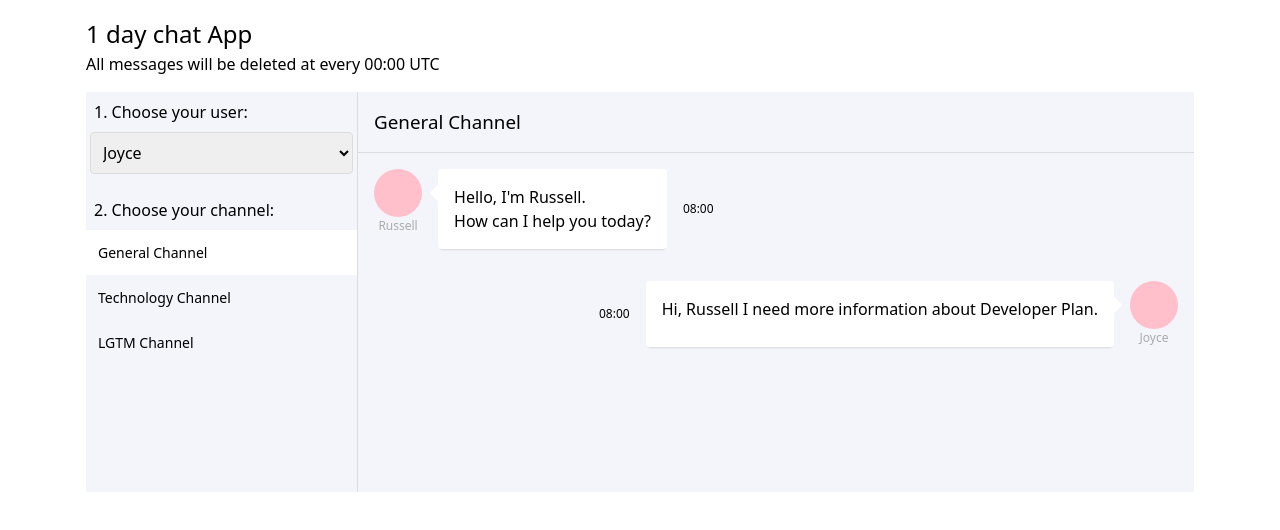
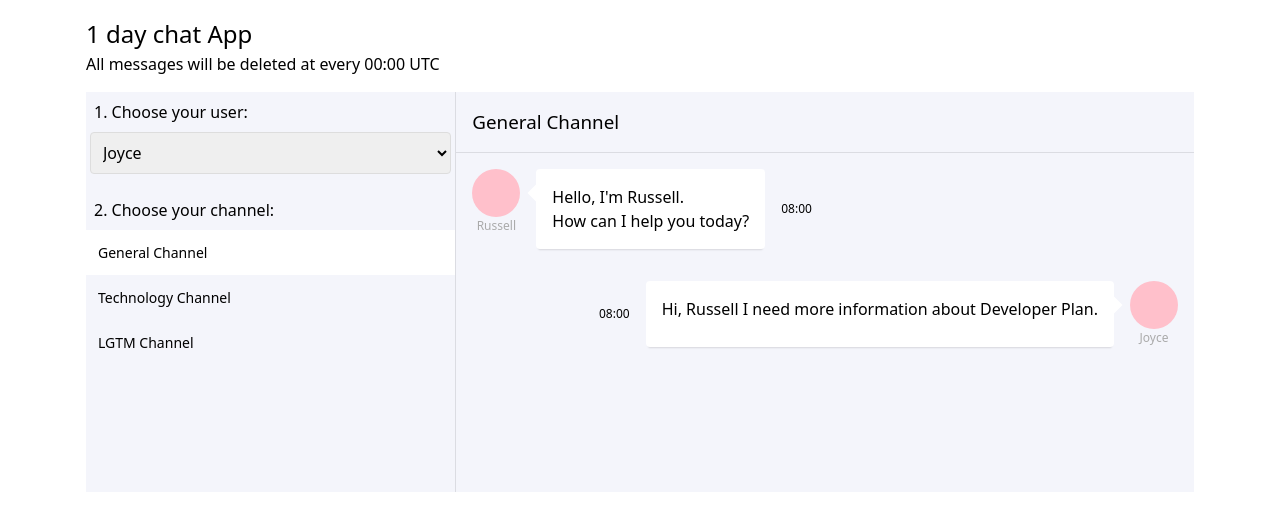
Before and after one commit to jamthos/one-day-chat, a React (Create React App) app: page / in a window 1280 px wide. Shown: the top 530 px of the page. Built offline with nearby package versions, Linux system fonts and the light colour scheme.

Commit message:
Fix css grid column rule

```diff
--- a/src/App.tsx
+++ b/src/App.tsx
@@ -100,13 +100,13 @@ const Header = styled.header`
 const ChatWindow = styled.div`
   width: 100%;
   display: grid;
-  grid-template-columns: repeat(1fr, 12);
+  grid-template-columns: repeat(12, 1fr);
   background-color: #f4f5fb;
   min-height: 400px;
 `;
 
 const ChatSidebar = styled.div`
-  grid-column: 1 / 4;
+  grid-column: 1 / 5;
   display: flex;
   flex-direction: column;
 
@@ -143,7 +143,7 @@ const ChatSidebar = styled.div`
 `;
 
 const ChatMessages = styled.div`
-  grid-column: 4 / 13;
+  grid-column: 5 / 13;
   border-left: 1px solid rgba(0, 0, 0, 0.1);
 `;
 
```
